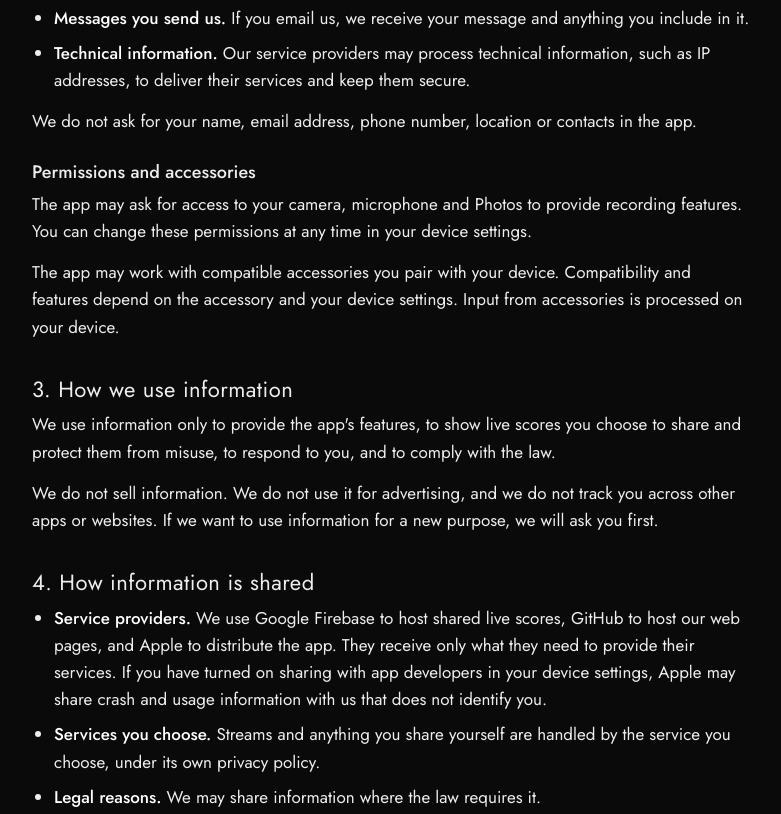
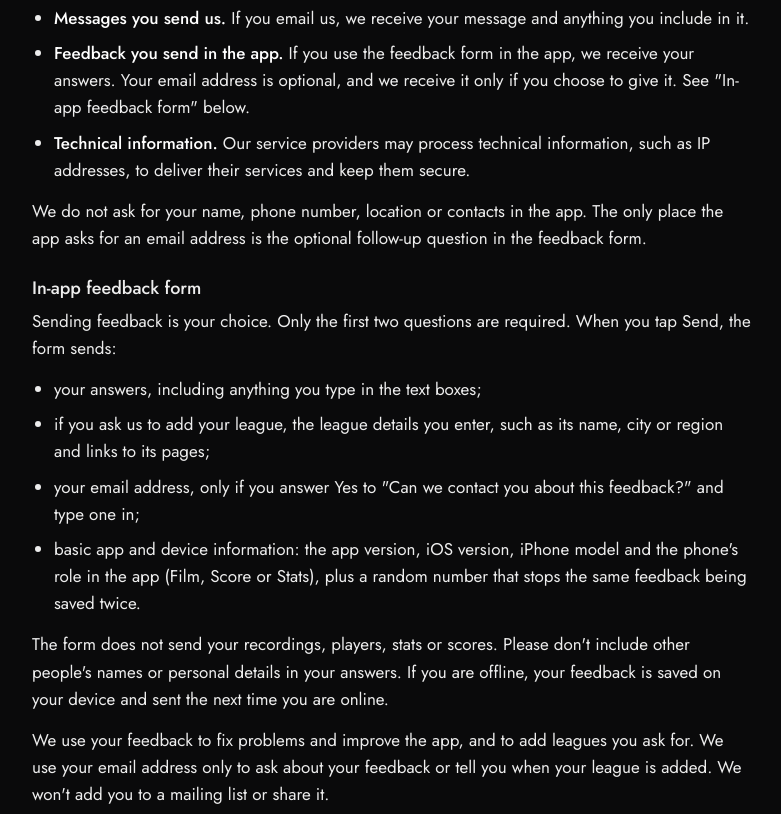
Before and after one commit to thedigitalcitadel/thedigitalcitadel.github.io, a plain HTML site: page volleygoodshow/privacy/index.html in a window 1280 px wide. Shown: the part 1557-2371 px from the top of the page, without its empty margins (248-1029 px from the left). Drawn offline with Linux system fonts and the light colour scheme.

Commit message:
Volley Good Show privacy policy v1.1: in-app feedback form

```diff
--- a/volleygoodshow/privacy/index.html
+++ b/volleygoodshow/privacy/index.html
@@ -15,7 +15,7 @@
 <main id="content">
 <div class="h"><h1>Volley Good Show Privacy Policy</h1></div>
 <div class="doc">
-<p class="meta"><strong>Effective October 24, 2026 · Version 1.0</strong></p>
+<p class="meta"><strong>Effective October 28, 2026 · Version 1.1</strong></p>
 <div class="intro"><p>This policy explains what information Volley Good Show handles, how it is used and shared, how long it is kept, and the choices you have. Volley Good Show has no account, no advertising and no analytics. Most information stays on your device.</p>
 </div>
 <nav class="toc" aria-label="On this page"><h2>On this page</h2><ol><li><a href="#s1">1. Who we are</a></li><li><a href="#s2">2. Information we handle</a></li><li><a href="#s3">3. How we use information</a></li><li><a href="#s4">4. How information is shared</a></li><li><a href="#s5">5. Your responsibility for what you record</a></li><li><a href="#s6">6. Retention and security</a></li><li><a href="#s7">7. Your rights and choices</a></li><li><a href="#s8">8. Children</a></li><li><a href="#s9">9. Changes</a></li><li><a href="#s10">10. Contact</a></li></ol></nav>
@@ -33,18 +33,29 @@ Toronto, Ontario, Canada</p>
 <li><strong>Live scores you choose to share.</strong> If you share a live score, the information needed to show it, along with a random identifier that is not linked to your identity, is stored with our hosting provider. Anyone with the link can view it.</li>
 <li><strong>Streams.</strong> If you stream, your video and audio go directly to the third-party service you choose, not to us.</li>
 <li><strong>Messages you send us.</strong> If you email us, we receive your message and anything you include in it.</li>
+<li><strong>Feedback you send in the app.</strong> If you use the feedback form in the app, we receive your answers. Your email address is optional, and we receive it only if you choose to give it. See "In-app feedback form" below.</li>
 <li><strong>Technical information.</strong> Our service providers may process technical information, such as IP addresses, to deliver their services and keep them secure.</li>
 </ul>
-<p>We do not ask for your name, email address, phone number, location or contacts in the app.</p>
+<p>We do not ask for your name, phone number, location or contacts in the app. The only place the app asks for an email address is the optional follow-up question in the feedback form.</p>
+<h3>In-app feedback form</h3>
+<p>Sending feedback is your choice. Only the first two questions are required. When you tap Send, the form sends:</p>
+<ul>
+<li>your answers, including anything you type in the text boxes;</li>
+<li>if you ask us to add your league, the league details you enter, such as its name, city or region and links to its pages;</li>
+<li>your email address, only if you answer Yes to "Can we contact you about this feedback?" and type one in;</li>
+<li>basic app and device information: the app version, iOS version, iPhone model and the phone's role in the app (Film, Score or Stats), plus a random number that stops the same feedback being saved twice.</li>
+</ul>
+<p>The form does not send your recordings, players, stats or scores. Please don't include other people's names or personal details in your answers. If you are offline, your feedback is saved on your device and sent the next time you are online.</p>
+<p>We use your feedback to fix problems and improve the app, and to add leagues you ask for. We use your email address only to ask about your feedback or tell you when your league is added. We won't add you to a mailing list or share it.</p>
 <h3>Permissions and accessories</h3>
 <p>The app may ask for access to your camera, microphone and Photos to provide recording features. You can change these permissions at any time in your device settings.</p>
 <p>The app may work with compatible accessories you pair with your device. Compatibility and features depend on the accessory and your device settings. Input from accessories is processed on your device.</p>
 <h2 class="s" id="s3">3. How we use information</h2>
-<p>We use information only to provide the app's features, to show live scores you choose to share and protect them from misuse, to respond to you, and to comply with the law.</p>
+<p>We use information only to provide the app's features, to show live scores you choose to share and protect them from misuse, to respond to you, to fix and improve the app using feedback you send us, and to comply with the law.</p>
 <p>We do not sell information. We do not use it for advertising, and we do not track you across other apps or websites. If we want to use information for a new purpose, we will ask you first.</p>
 <h2 class="s" id="s4">4. How information is shared</h2>
 <ul>
-<li><strong>Service providers.</strong> We use Google Firebase to host shared live scores, GitHub to host our web pages, and Apple to distribute the app. They receive only what they need to provide their services. If you have turned on sharing with app developers in your device settings, Apple may share crash and usage information with us that does not identify you.</li>
+<li><strong>Service providers.</strong> We use Google Firebase to host shared live scores, Google Apps Script and Google Sheets to receive and store feedback you send in the app, GitHub to host our web pages, and Apple to distribute the app. They receive only what they need to provide their services. If you have turned on sharing with app developers in your device settings, Apple may share crash and usage information with us that does not identify you.</li>
 <li><strong>Services you choose.</strong> Streams and anything you share yourself are handled by the service you choose, under its own privacy policy.</li>
 <li><strong>Legal reasons.</strong> We may share information where the law requires it.</li>
 <li><strong>Business transfers.</strong> If our business or the app is sold or merged, information may transfer to the new owner, subject to protections at least as strong as this policy.</li>
@@ -53,16 +64,17 @@ Toronto, Ontario, Canada</p>
 <p>Provider privacy policies:</p>
 <ul>
 <li>Google Firebase: <a href="https://firebase.google.com/support/privacy">https://firebase.google.com/support/privacy</a></li>
+<li>Google (Apps Script and Sheets): <a href="https://policies.google.com/privacy">https://policies.google.com/privacy</a></li>
 <li>GitHub: <a href="https://docs.github.com/en/site-policy/privacy-policies/github-general-privacy-statement">https://docs.github.com/en/site-policy/privacy-policies/github-general-privacy-statement</a></li>
 <li>Apple: <a href="https://www.apple.com/legal/privacy/">https://www.apple.com/legal/privacy/</a></li>
 </ul>
 <h2 class="s" id="s5">5. Your responsibility for what you record</h2>
 <p>You choose what and whom you record and share. Please follow the laws and rules that apply where you record, including getting consent where required.</p>
 <h2 class="s" id="s6">6. Retention and security</h2>
-<p>App data and recordings stay on your device until you delete them or the app. Shared live scores are deleted shortly after the match, and remaining data is removed by routine cleanup. We keep email conversations for up to two years after they end.</p>
+<p>App data and recordings stay on your device until you delete them or the app. Shared live scores are deleted shortly after the match, and remaining data is removed by routine cleanup. We keep email conversations for up to two years after they end. We keep feedback sent in the app, including any email address you give, for up to 12 months after we receive it, and then delete it.</p>
 <p>We use reasonable safeguards, including encrypted connections and limited access, to protect information. No system is completely secure. If a breach creates a real risk of significant harm, we will notify affected people as the law requires.</p>
 <h2 class="s" id="s7">7. Your rights and choices</h2>
-<p>You can ask to access or correct your information, withdraw your consent, or ask us to delete information we hold. Some features may not work if you withdraw consent. You can delete app data in the app or by deleting the app, stop sharing a live score at any time, and manage permissions in your device settings. To make a request, contact us using the details below.</p>
+<p>You can ask to access or correct your information, withdraw your consent, or ask us to delete information we hold. Some features may not work if you withdraw consent. You can delete app data in the app or by deleting the app, stop sharing a live score at any time, leave out your email address when you send feedback, and manage permissions in your device settings. To make a request, contact us using the details below.</p>
 <h2 class="s" id="s8">8. Children</h2>
 <p>Volley Good Show is not directed at children under 13. We do not knowingly collect personal information from children. If we learn that we have, we will delete it.</p>
 <h2 class="s" id="s9">9. Changes</h2>
```
